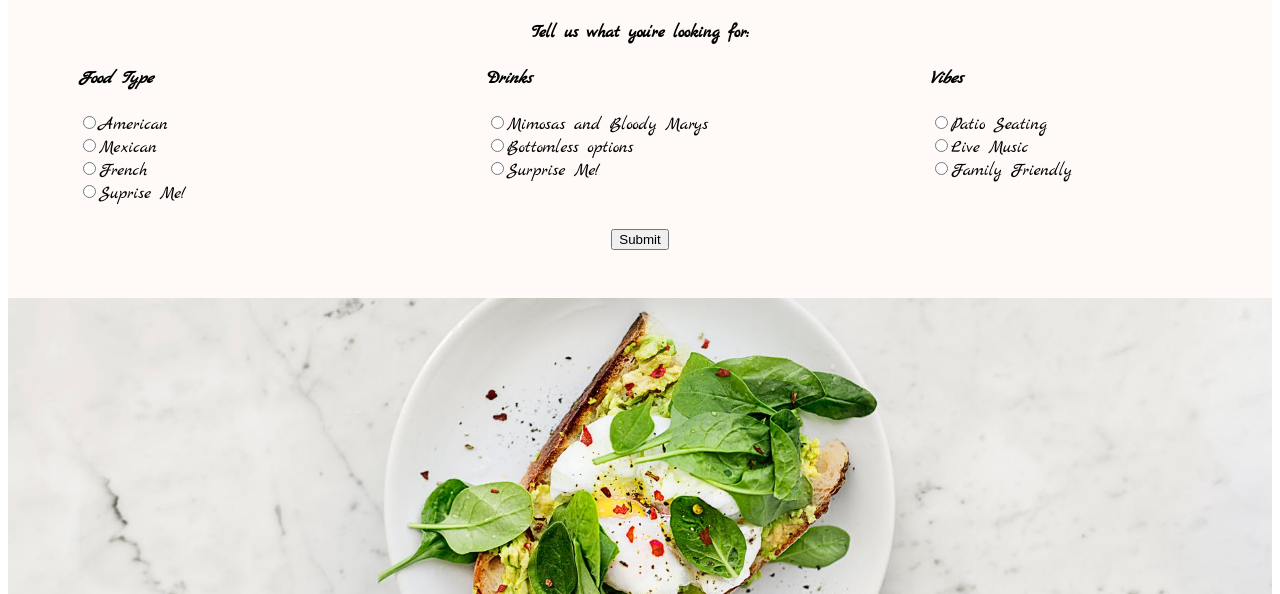
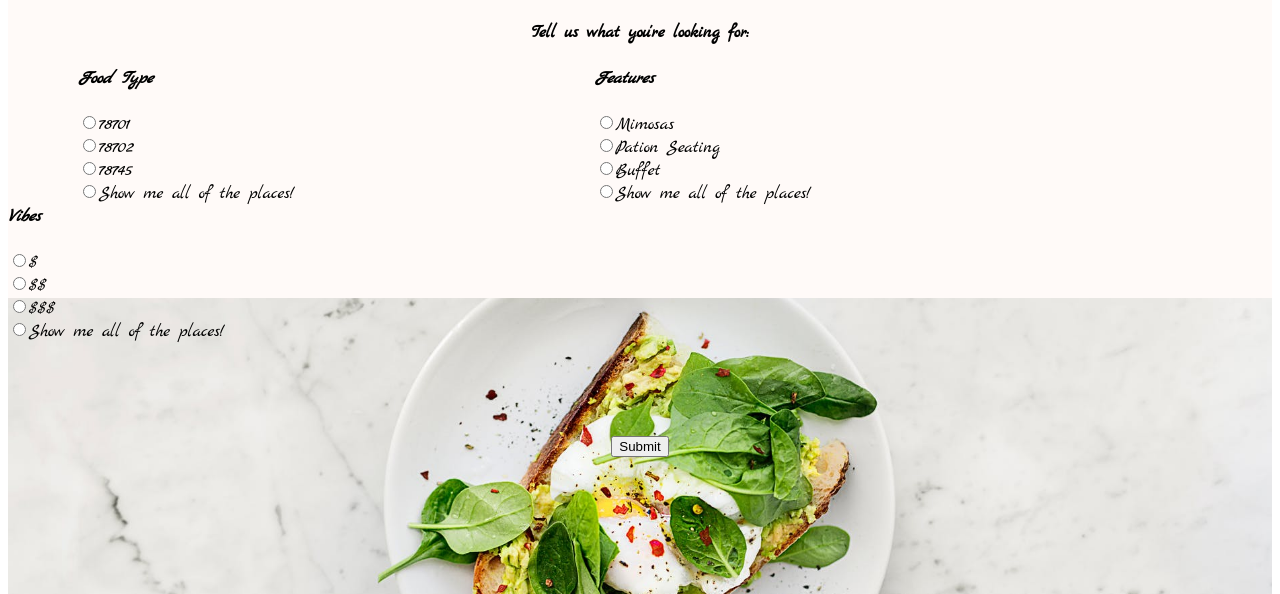
Before and after one commit to mwinicki/brunchme, a website: page client/index.html in a window 1280 px wide. Shown: the part 506-1100 px from the top of the page. Drawn offline with Linux system fonts and the light colour scheme.

Commit message:
changed clickable options

```diff
--- a/client/index.html
+++ b/client/index.html
@@ -25,27 +25,31 @@
     <div class="type">
       <b><i> Food Type<br/></b></i>
       <br>
-      <input type="radio" value="American" name="food type" />American <br/>
-      <input type="radio" value="Mexican" name="food type" />Mexican <br/>
-      <input type="radio" value="French" name="food type" />French <br/>
-      <input type="radio" value="noinput" name="food type" />Suprise Me! <br>
+      <input type="radio" value="78701" name="Zip Code" />78701 <br/>
+      <input type="radio" value="78702" name="Zip Code" />78702 <br/>
+      <input type="radio" value="78745" name="Zip Code" />78745 <br/>
+      <input type="radio" value="noinput" name="Zip Code" />Show me all of the places! <br>
     </div>
 
 
     <div class="griditem">
-      <b> <i>Drinks<br/></b></i>
+      <b> <i>Features<br/></b></i>
       <br>
-      <input type="radio" value="typical" name="Drinks" />Mimosas and Bloody Marys <br/>
-      <input type="radio" value="bottomless" name="Drinks" />Bottomless options <br/>
-      <input type="radio" value="noinput" name="Drinks" />Surprise Me!<br>
+      <input type="radio" value="Mimosas" name="Features" />Mimosas <br/>
+      <input type="radio" value="Patio Seating" name="Features" />Pation Seating<br/>
+      <input type="radio" value="Buffet" name="Features" />Buffet<br>
+      <input type="radio" value="noinput" name="Features" />Show me all of the places! <br>
+
     </div>
 
-    <div class="vibes">
+    <div class="Price Range">
       <b> <i>Vibes <br/></b></i>
       <br>
-        <input type="radio" value="patio" name="vibes" />Patio Seating <br/>
-        <input type="radio" value="music" name="vibes" />Live Music <br/>
-        <input type="radio" value="family" name="vibes" />Family Friendly<br/>
+        <input type="radio" value="$" name="vibes" />$ <br/>
+        <input type="radio" value="$$" name="vibes" />$$ <br/>
+        <input type="radio" value="$$$" name="vibes" />$$$<br/>
+        <input type="radio" value="noinput" name="Price Range" />Show me all of the places! <br>
+
       <br>
     </div>
     <br>
```
